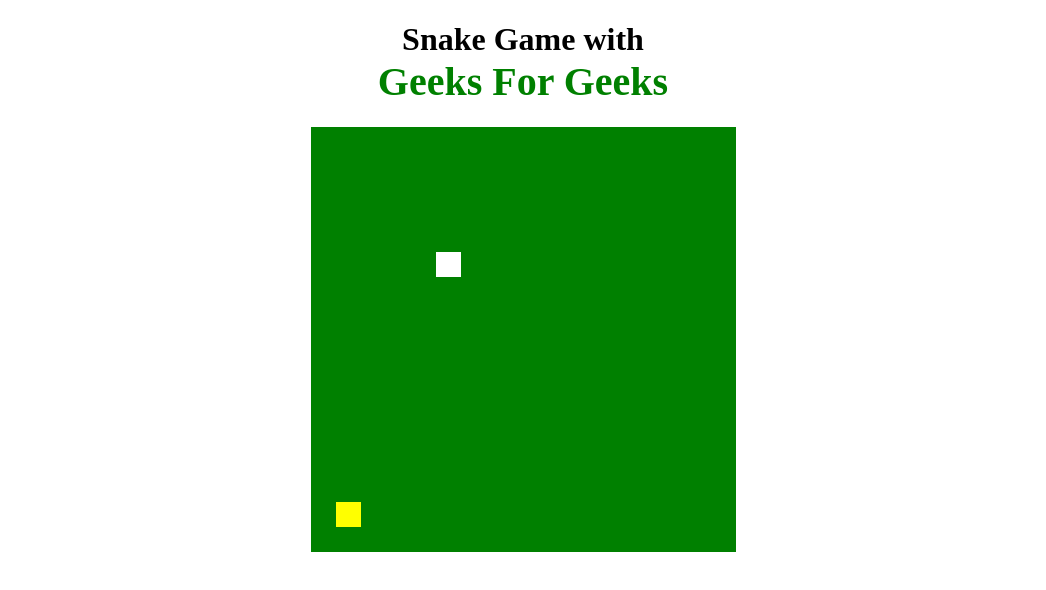
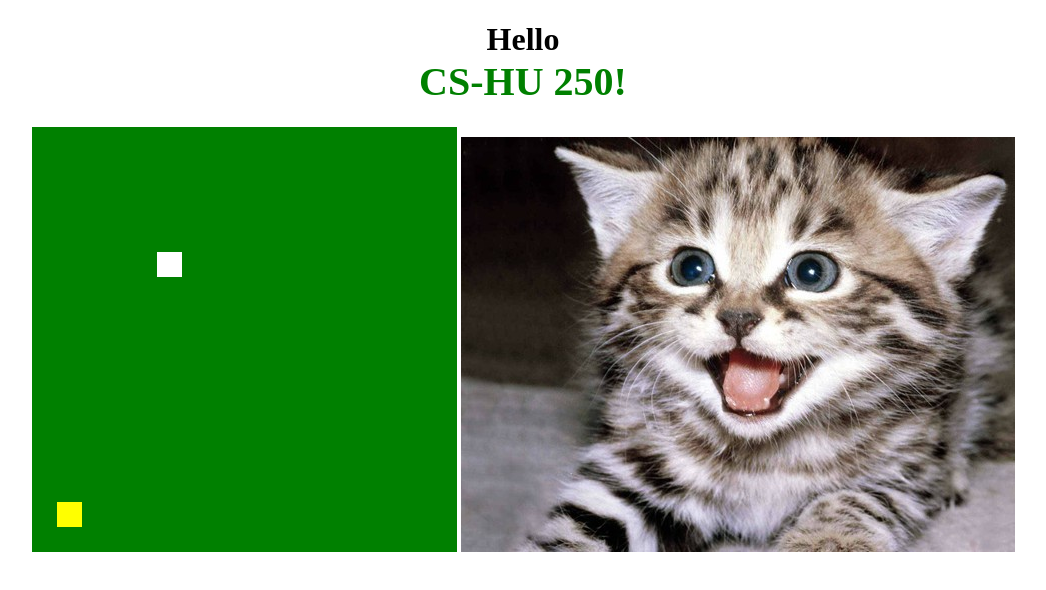
Before and after one commit to AxelMurilllo/hello-world, a plain HTML site: page index.html in a window 1280 px wide. Shown: the whole page, without its empty margins (117-1163 px from the left). Drawn offline with Linux system fonts and the light colour scheme.

Commit message:
Update index.html

```diff
--- a/index.html
+++ b/index.html
@@ -5,16 +5,17 @@
 	<meta charset="UTF-8">
 	<meta name="viewport",
 		content="width=device-width, initial-scale=1.0">
-	<title>Snake Game with GFG</title>
+	<title>Axel's Site</title>
 	<link rel="stylesheet" href="style.css">
 	<script src="script.js"></script>
 </head>
 
 <body>
-	<h1>Snake Game with
-		<div class="geeks">Geeks For Geeks</div>
+	<h1>Hello
+		<div class="geeks">CS-HU 250!</div>
 	</h1>
 	<canvas id="board"></canvas>
+	<img src="cat.png" alt="cat picture">
 </body>
 
 </html>
```
